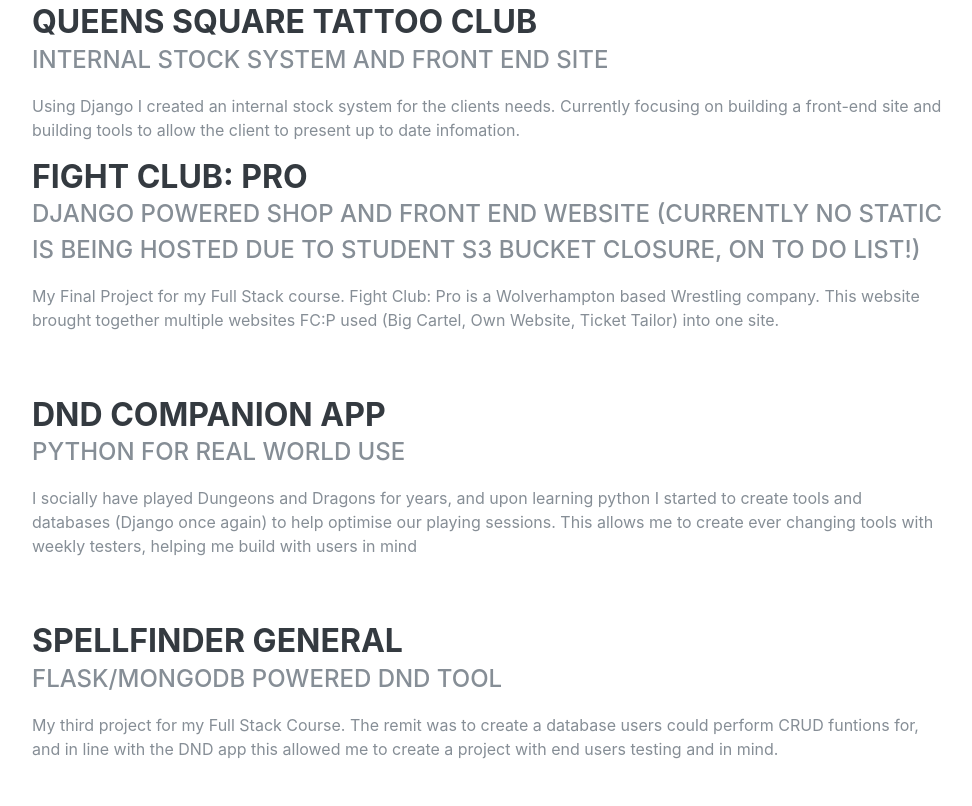
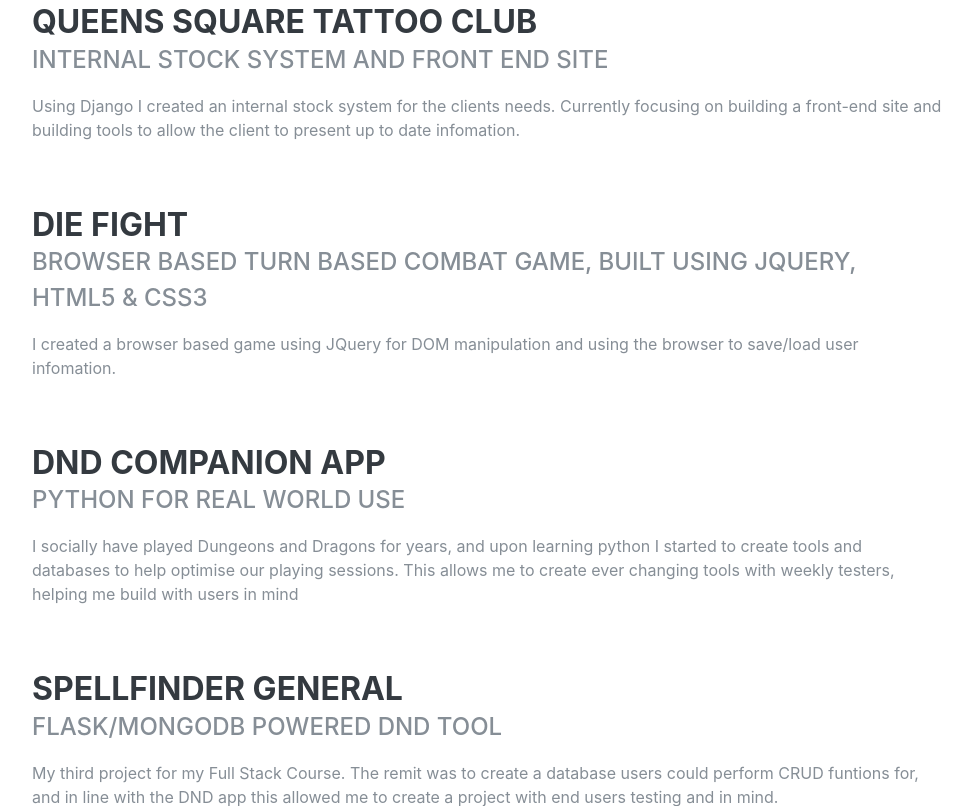
Before and after one commit to JackSnowdon/GoDaddy, a website: page index.html in a window 1280 px wide. Shown: the part 961-1767 px from the top of the page, without its empty margins (288-1260 px from the left). Drawn offline with nearby package versions, Linux system fonts and the light colour scheme; a web font is replaced by a local one.

Commit message:
ux updates

```diff
--- a/index.html
+++ b/index.html
@@ -95,7 +95,7 @@
             <div class="w-100">
                 <h2 class="mb-5">Projects</h2>
 
-                <div class="resume-item d-flex flex-column flex-md-row justify-content-between">
+                <div class="resume-item d-flex flex-column flex-md-row justify-content-between mb-5">
                     <div class="resume-content">
                         <a href="https://qstc.herokuapp.com/" target="_blank" class="project-link">
                             <h3 class="mb-0 project-link">Queens Square Tattoo Club</h3>
@@ -108,11 +108,11 @@
 
                 <div class="resume-item d-flex flex-column flex-md-row justify-content-between mb-5">
                     <div class="resume-content">
-                        <a href="https://fight-club-pro.herokuapp.com/" target="_blank" class="project-link">
-                            <h3 class="mb-0 project-link" project-link>Fight Club: Pro</h3>
+                        <a href="https://jacksnowdon.github.io/die-hard/" target="_blank" class="project-link">
+                            <h3 class="mb-0 project-link" project-link>Die Fight</h3>
                         </a>
-                        <div class="subheading mb-3">Django Powered shop and front end website (Currently no static is being hosted due to student S3 bucket closure, on to do list!)</div>
-                        <p>My Final Project for my Full Stack course. Fight Club: Pro is a Wolverhampton based Wrestling company. This website brought together multiple websites FC:P used (Big Cartel, Own Website, Ticket Tailor) into one site.
+                        <div class="subheading mb-3">Browser based turn based combat game, built using JQuery, HTML5 & CSS3</div>
+                        <p>I created a browser based game using JQuery for DOM manipulation and using the browser to save/load user infomation.
                         </p>
                     </div>
                 </div>
@@ -123,8 +123,8 @@
                             <h3 class="mb-0 project-link">DND Companion App</h3>
                         </a>
                         <div class="subheading mb-3">Python for real world use</div>
-                        <p>I socially have played Dungeons and Dragons for years, and upon learning python I started to create tools and databases (Django once again) to help optimise our playing sessions. This allows me to create ever changing tools with
-                            weekly testers, helping me build with users in mind</p>
+                        <p>I socially have played Dungeons and Dragons for years, and upon learning python I started to create tools and databases to help optimise our playing sessions. This allows me to create ever changing tools with weekly testers, helping
+                            me build with users in mind</p>
                     </div>
                 </div>
 
```
